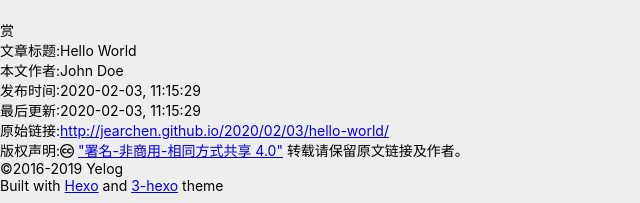
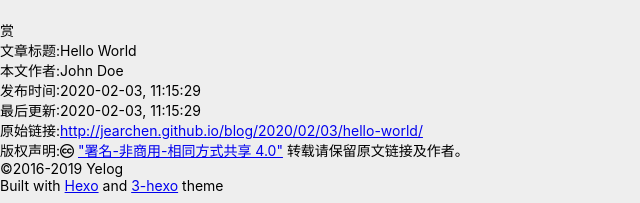
Before and after one commit to Jearchen/jearchen.github.io, a plain HTML site: page 2020/02/03/hello-world/index.html in a window 1280 px wide. Shown: the part 3760-3963 px from the top of the page, 0-640 px from the left. Drawn offline with nearby package versions, Linux system fonts and the light colour scheme.

Commit message:
Site updated: 2020-02-05 11:28:22

```diff
--- a/2020/02/03/hello-world/index.html
+++ b/2020/02/03/hello-world/index.html
@@ -9,7 +9,7 @@
 <meta name="description" content="Welcome to Hexo! This is your very first post. Check documentation for more info. If you get any problems when using Hexo, you can find the answer in troubleshooting or you can ask me on GitHub. Quick">
 <meta property="og:type" content="article">
 <meta property="og:title" content="Hello World">
-<meta property="og:url" content="http://jearchen.github.io/2020/02/03/hello-world/index.html">
+<meta property="og:url" content="http://jearchen.github.io/blog/2020/02/03/hello-world/index.html">
 <meta property="og:site_name" content="Hexo">
 <meta property="og:description" content="Welcome to Hexo! This is your very first post. Check documentation for more info. If you get any problems when using Hexo, you can find the answer in troubleshooting or you can ask me on GitHub. Quick">
 <meta property="og:locale" content="en_US">
@@ -360,7 +360,7 @@
     <p><span class="copy-title">本文作者:</span><a  title="John Doe">John Doe</a></p>
     <p><span class="copy-title">发布时间:</span>2020-02-03, 11:15:29</p>
     <p><span class="copy-title">最后更新:</span>2020-02-03, 11:15:29</p>
-    <span class="copy-title">原始链接:</span><a class="post-url" href="/blog/2020/02/03/hello-world/" title="Hello World">http://jearchen.github.io/2020/02/03/hello-world/</a>
+    <span class="copy-title">原始链接:</span><a class="post-url" href="/blog/2020/02/03/hello-world/" title="Hello World">http://jearchen.github.io/blog/2020/02/03/hello-world/</a>
     <p>
         <span class="copy-title">版权声明:</span><i class="fa fa-creative-commons"></i> <a rel="license noopener" href="http://creativecommons.org/licenses/by-nc-sa/4.0/" target="_blank" title="CC BY-NC-SA 4.0 International" target = "_blank">"署名-非商用-相同方式共享 4.0"</a> 转载请保留原文链接及作者。
     </p>
```
Also changed, not shown: archives/2020/02/index.html (+1 -1 lines), archives/2020/index.html (+1 -1 lines), archives/index.html (+1 -1 lines), index.html (+1 -1 lines).
